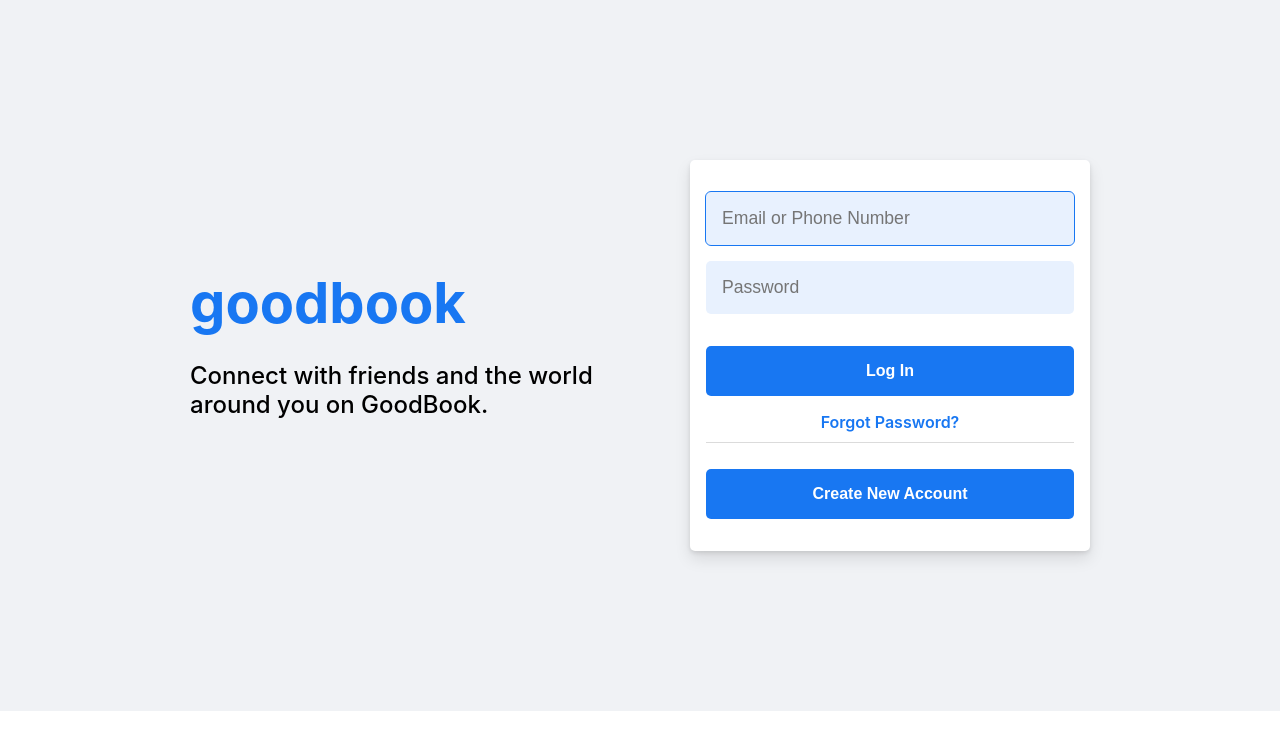
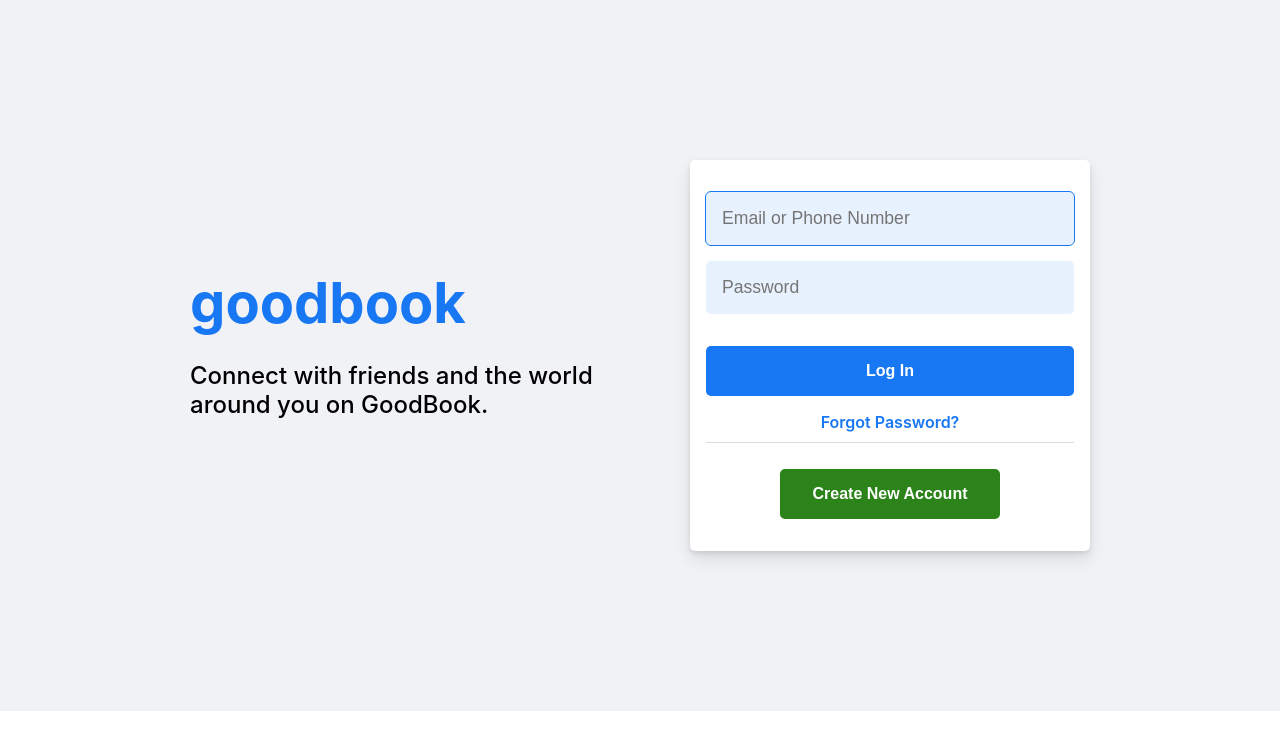
Before and after one commit to Naoto-110616/Goodbook_react-app, a React (Create React App) app in the folder goodbook-react/: page / in a window 1280 px wide. Shown: the top 750 px of the page. Built offline with nearby package versions, Linux system fonts and the light colour scheme.

Commit message:
update signup button design

```diff
--- a/goodbook-react/src/components/Login/Login.js
+++ b/goodbook-react/src/components/Login/Login.js
@@ -35,7 +35,9 @@ const Login = (props) => {
             <div className={classes.remenber}>
               <a href="/">Forgot Password?</a>
             </div>
-						<Button onClick={props.onShowSignup}>Create New Account</Button>
+            <Button signup={"true"} onClick={props.onShowSignup}>
+              Create New Account
+            </Button>
           </div>
         </div>
       </section>
--- a/goodbook-react/src/components/UI/Button.js
+++ b/goodbook-react/src/components/UI/Button.js
@@ -4,7 +4,7 @@ const Button = (props) => {
   return (
     <button
       onClick={props.onClick}
-			className={`${props.className} ${classes.button}`}
+      className={`${classes.button} ${props.signup && classes.signup}`}
     >
       {props.children}
     </button>
--- a/goodbook-react/src/components/UI/Button.module.css
+++ b/goodbook-react/src/components/UI/Button.module.css
@@ -15,3 +15,11 @@
   background-color: #0b61ca;
   transition: 0.5s;
 }
+.signup {
+  background-color: #2b831a;
+  width: 60%;
+}
+.signup:hover {
+  background-color: #1c5411;
+  transition: 0.5s;
+}
```
Lines whose indentation alone changed are shown as unchanged.
